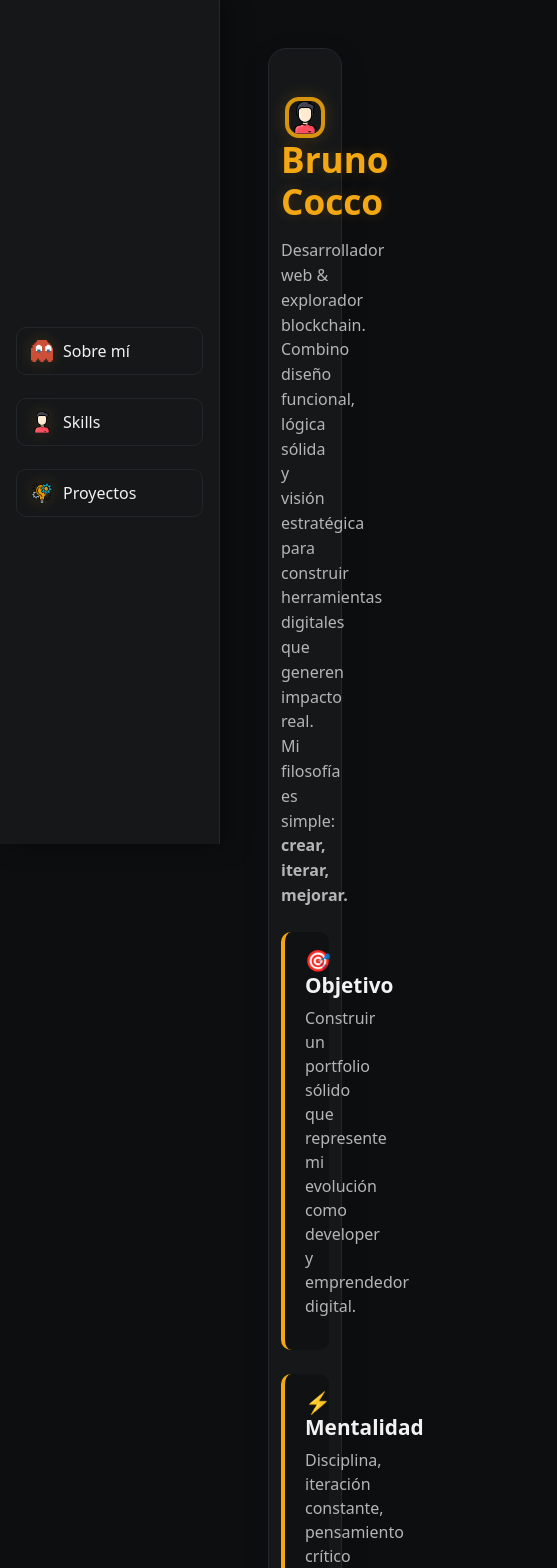
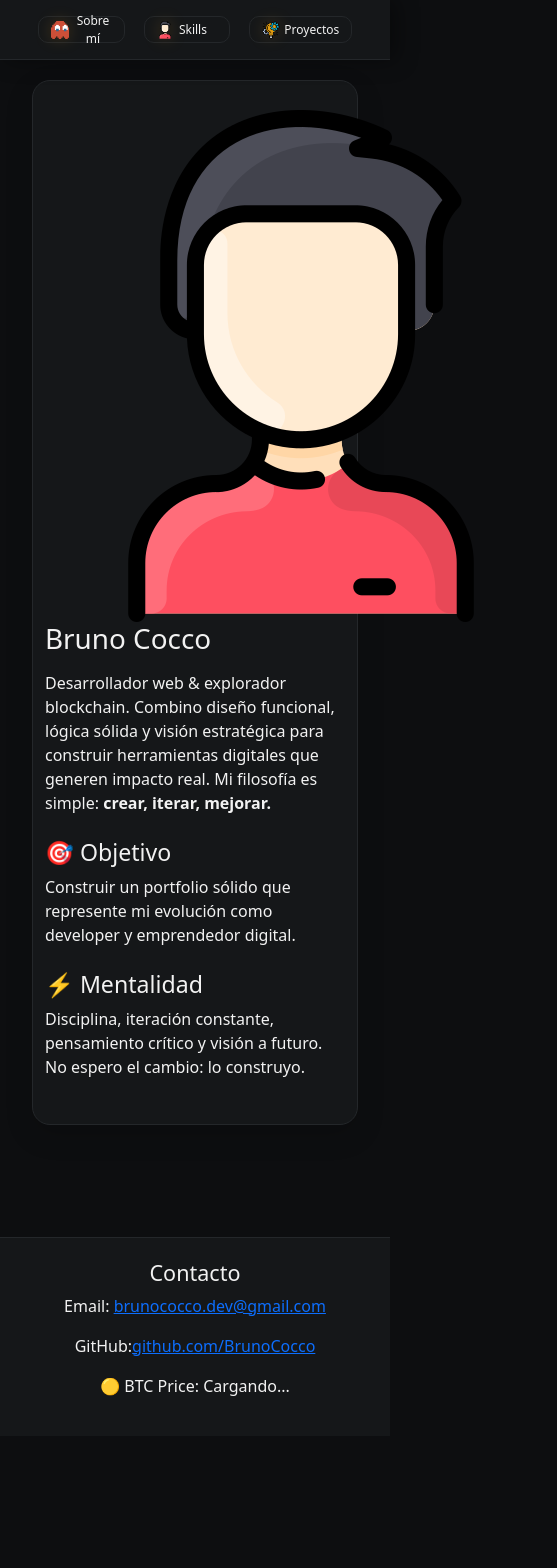
Before and after one commit to BrunoCocco/Portafolio-BC, a React (Vite) app: page / in a window 390 px wide. Shown: the top 1568 px of the page, 557 px wide, since content can reach past the window. After the commit the page ends 1436 px from the top, so only its background shows below. Built offline with nearby package versions, Linux system fonts and the light colour scheme; no server answers.

Commit message:
responsive

```diff
--- a/src/App.css
+++ b/src/App.css
@@ -1,6 +1,5 @@
 /* ============================================================
-   🟡 BITCOIN PORTFOLIO – SIDEBAR EDITION
-   Tech · Elegante · Profesional · Web3 Style
+   🟡 BITCOIN PORTFOLIO – FULL RESPONSIVE EDITION
 ============================================================ */
 
 :root {
@@ -16,17 +15,18 @@
 
   --border: #24272A;
 
+  --sidebar-w: 220px;
+
   --shadow-soft: 0 10px 28px rgba(0, 0, 0, 0.15);
 
-  --f-title: clamp(2.2rem, 3vw, 3.4rem);
-  --f-sub: clamp(1.3rem, 2vw, 1.6rem);
-  --f-text: clamp(1rem, 1.4vw, 1.15rem);
-
-  --sidebar-w: 220px;
+  /* 🎯 Escala automática según pantalla */
+  --f-title: clamp(1.8rem, 3.2vw, 3.2rem);
+  --f-sub: clamp(1.2rem, 1.9vw, 1.55rem);
+  --f-text: clamp(.95rem, 1.3vw, 1.14rem);
 }
 
 /* ============================================================
-   🔹 BASE
+   BASE
 ============================================================ */
 html, body, #root {
   margin: 0;
@@ -34,26 +34,24 @@ html, body, #root {
   min-height: 100%;
   background: var(--bg-dark);
   color: var(--text-light);
-  font-family: "Poppins", system-ui, sans-serif;
+  font-family: Poppins, system-ui, sans-serif;
 }
 
 /* ============================================================
-   🧠 LAYOUT SIN SOLAPES
+   FIX RESPONSIVE LAYOUT
 ============================================================ */
-
 .app-main {
   min-height: 100vh;
-  padding: 3rem;
+  padding: 3rem 2rem;
   margin-left: var(--sidebar-w);
   display: flex;
   justify-content: center;
-  align-items: flex-start;   /* El contenido inicia arriba */
+  align-items: flex-start;
 }
 
 /* ============================================================
-   🟨 SIDEBAR - HEADER IZQUIERDO
+   SIDEBAR DESKTOP
 ============================================================ */
-
 .crypto-header {
   position: fixed;
   top: 0;
@@ -62,45 +60,38 @@ html, body, #root {
   height: 100vh;
   background: var(--card-bg);
   border-right: 1px solid var(--border);
-
   display: flex;
   flex-direction: column;
   justify-content: center;
+  padding: 1rem;
   gap: 2rem;
-  padding: 1rem;
-
-  box-shadow: 6px 0px 24px rgba(0,0,0,0.4);
+  box-shadow: 6px 0 22px rgba(0,0,0,0.4);
 }
 
-/* Columna de botones */
 .nav-container {
   display: flex;
   flex-direction: column;
-  width: 100%;
-  gap: 1.4rem;
+  gap: 1.2rem;
 }
 
 .nav-btn {
+  display: flex;
   width: 100%;
-  display: flex;
+  gap: .6rem;
   align-items: center;
-  gap: .6rem;
-  padding: .7rem .9rem;
-
+  padding: .7rem 1rem;
   border-radius: 10px;
   border: 1px solid var(--border);
   background: var(--card-bg);
-
   color: var(--text-light);
   font-weight: 500;
-  transition: 0.25s ease;
+  transition: .25s ease;
 }
 
 .nav-btn:hover {
   border-color: var(--btc-gold);
+  transform: translateX(6px);
   color: var(--btc-gold);
-  transform: translateX(6px);
-  text-shadow: 0 0 6px var(--btc-glow);
   cursor: pointer;
 }
 
@@ -110,180 +101,33 @@ html, body, #root {
 }
 
 /* ============================================================
-   🧑‍🚀 SECCIÓN BRUNO
+   🔥 MAIN SECTIONS RESPONSIVE
 ============================================================ */
-
-.bruno-section {
-  width: min(880px, 92%);
+.bruno-section,
+.skills-section {
+  width: min(900px, 92%);
+  padding: 2.8rem;
   margin: auto;
-  padding: 3rem;
   background: var(--card-bg);
   border-radius: 18px;
   border: 1px solid var(--border);
   box-shadow: var(--shadow-soft);
 }
 
-.bruno-img {
-  width: 85%;
-  max-width: 280px;
-  border-radius: 14px;
-  border: 4px solid var(--btc-soft);
-  transition: 0.25s ease;
-  box-shadow: 0 0 18px var(--btc-glow);
-}
-
-.bruno-img:hover {
-  transform: scale(1.05);
-  filter: brightness(1.08);
-}
-
-.bruno-title {
-  font-size: var(--f-title);
-  font-weight: 700;
-  color: var(--btc-gold);
-  text-shadow: 0 0 14px var(--btc-glow);
-}
-
-.bruno-desc {
-  font-size: var(--f-text);
-  color: var(--text-mid);
-  line-height: 1.55;
-  max-width: 600px;
-}
-
-/* === BLOQUES === */
-.bruno-block {
-  background: #101113;
-  border-left: 4px solid var(--btc-gold);
-  padding: 16px 20px;
-  border-radius: 10px;
-  margin-top: 1.2rem;
-  transition: .25s ease;
-}
-
-.bruno-block:hover {
-  transform: translateX(6px);
-  border-color: var(--btc-soft);
-}
-
-.block-title {
-  font-size: var(--f-sub);
-  font-weight: 600;
-}
-
-.block-text {
-  font-size: 1rem;
-  color: var(--text-mid);
+/* ============================================================
+   GRID RESPONSIVE
+============================================================ */
+.skills-grid {
+  display: grid;
+  gap: 1.4rem;
+  grid-template-columns: repeat(auto-fit, minmax(240px, 1fr));
 }
 
 /* ============================================================
-   🟡 SKILLS SECTION – Bitcoin Portfolio Edition
-   Estilo consistente con el layout actual
+   FOOTER NORMAL
 ============================================================ */
-
-.skills-section {
-  width: min(950px, 90%);
-  background: var(--card-bg);
-  border: 1px solid var(--border);
-  border-radius: 18px;
-  padding: 3rem;
-  margin: auto;
-  box-shadow: var(--shadow-soft);
-  animation: fadeIn 0.5s ease-out;
-}
-
-/* Título principal de sección */
-.skills-title {
-  font-size: var(--f-title);
-  font-weight: 700;
-  color: var(--btc-gold);
-  text-shadow: 0 0 14px var(--btc-glow);
-  margin-bottom: 1rem;
-}
-
-/* Intro */
-.skills-intro {
-  font-size: var(--f-text);
-  color: var(--text-mid);
-  max-width: 650px;
-  line-height: 1.6;
-  margin-bottom: 2rem;
-}
-
-/* Bloques destacados */
-.skills-block {
-  background: #101113;
-  border-left: 4px solid var(--btc-gold);
-  padding: 16px 22px;
-  border-radius: 10px;
-  margin: 2rem 0;
-  transition: .25s ease;
-}
-
-.skills-block:hover {
-  transform: translateX(6px);
-  border-color: var(--btc-soft);
-}
-
-.skills-sub {
-  font-size: var(--f-sub);
-  font-weight: 600;
-  margin-bottom: 6px;
-}
-
-/* GRID DE SKILLS */
-.skills-grid {
-  margin-top: 2rem;
-  display: grid;
-  gap: 1.2rem;
-  grid-template-columns: repeat(auto-fit, minmax(240px, 1fr));
-}
-
-/* Cada tarjeta */
-.skill-card {
-  background: #121315;
-  border-radius: 12px;
-  padding: 1.2rem;
-  border: 1px solid var(--border);
-  transition: 0.25s ease;
-}
-
-.skill-card:hover {
-  border-color: var(--btc-gold);
-  transform: translateY(-4px);
-  box-shadow: 0 0 14px var(--btc-glow);
-}
-
-.skill-card h3 {
-  color: var(--btc-gold);
-  margin-bottom: 6px;
-}
-
-.skill-card p {
-  color: var(--text-mid);
-  font-size: .95rem;
-  line-height: 1.4;
-}
-
-/* Animación suave */
-@keyframes fadeIn {
-  from { opacity: 0; transform: translateY(18px); }
-  to   { opacity: 1; transform: translateY(0); }
-}
-
-
-
-
-
-
-
-/* ============================================================
-   🟣 FOOTER NORMAL
-============================================================ */
-
 .footer-crypto {
   width: 100%;
-  height: auto;
   padding: 1.4rem 0;
   margin-top: 4rem;
   text-align: center;
@@ -291,27 +135,61 @@ html, body, #root {
   border-top: 1px solid var(--border);
 }
 
-.footer-title {
-  font-size: .9rem;
-  color: var(--btc-gold);
-  margin-bottom: 6px;
-  letter-spacing: 1.3px;
-  font-weight: 600;
+/* ============================================================
+   📱 RESPONSIVE ADAPTIVE BREAKPOINTS
+============================================================ */
+
+/* TABLETS - Sidebar más angosto */
+@media (max-width: 1024px) {
+  :root {
+    --sidebar-w: 160px;
+  }
 }
 
-.footer-item {
-  font-size: .85rem;
-  color: var(--text-mid);
-  margin: 2px;
+/* 📱 MOBILE MODE – Sidebar se convierte en Navbar */
+@media (max-width: 768px) {
+
+  .crypto-header {
+    position: fixed;
+    width: 100%;
+    height: 60px;
+    flex-direction: row;
+    justify-content: center;
+    gap: 1rem;
+    top: 0;
+    left: 0;
+    border-right: none;
+    border-bottom: 1px solid var(--border);
+  }
+
+  .nav-container {
+    flex-direction: row;
+  }
+
+  .btn-icon {
+    width: 18px;
+  }
+
+  .nav-btn {
+    padding: .5rem .7rem;
+    font-size: .85rem;
+  }
+
+  .app-main {
+    margin-left: 0;
+    padding-top: 5rem;
+  }
+
+  .bruno-section,
+  .skills-section {
+    padding: 1.8rem;
+  }
 }
 
-.footer-item a {
-  text-decoration: none;
-  color: var(--btc-gold);
-  font-weight: 600;
-  transition: .25s ease;
+/* EXTRA SMALL SCREENS */
+@media (max-width: 420px) {
+  .nav-btn {
+    font-size: .75rem;
+    gap: .3rem;
+  }
 }
-
-.footer-item a:hover {
-  color: var(--text-light);
-}
--- a/src/component/Footer.jsx
+++ b/src/component/Footer.jsx
@@ -1,34 +1,30 @@
-// src/component/Footer.jsx
 // =============================================
-// 🧿 Footer de contacto
-// - Fijo abajo
-// - Estilo "Crypto Futuro"
-// - Contiene info de contacto y redes
+// 🟠 Footer con precio BTC Live
 // =============================================
+import useBTCPrice from "../hooks/useBTCPrice.js";
 
 function Footer() {
+  const btc = useBTCPrice();
+
   return (
     <footer className="footer-crypto">
       <div className="footer-inner">
         <h4 className="footer-title">Contacto</h4>
 
         <p className="footer-item">
-          Email: <a href="mailto:brunococco.dev@gmail.com">brunococco.dev@gmail.com</a>
+          Email:{" "}
+          <a href="mailto:brunococco.dev@gmail.com">brunococco.dev@gmail.com</a>
         </p>
 
         <p className="footer-item">
-          Teléfono: <a href="tel:+34123456789">+34 123 456 789</a>
+          GitHub:
+          <a href="https://github.com/BrunoCocco" target="_blank">
+            github.com/BrunoCocco
+          </a>
         </p>
 
         <p className="footer-item">
-          GitHub:{" "}
-          <a
-            href="https://github.com/BrunoCocco"
-            target="_blank"
-            rel="noreferrer"
-          >
-            github.com/BrunoCocco
-          </a>
+          🟡 BTC Price: {btc ? `$${btc}` : "Cargando..."}
         </p>
       </div>
     </footer>
--- a/src/component/Header.jsx
+++ b/src/component/Header.jsx
@@ -35,8 +35,9 @@ function Header({ setVista }) {
 
         {/* === PROYECTOS – AÚN NO DISPONIBLE === */}
         <button
+        onClick={() => setVista("Proyectos")}
+
           className="nav-btn nav-disabled"
-          disabled
         >
           <img src={proyecto} alt="Icono proyectos" className="btn-icon" />
           Proyectos
--- /dev/null
+++ b/src/hooks/useBTCPrice.js
@@ -0,0 +1,26 @@
+import { useEffect, useState } from "react";
+
+function useBTCPrice() {
+  const [precio, setPrecio] = useState(null);
+
+  async function fetchPrecio() {
+    try {
+      const res = await fetch(
+        "https://api.coinbase.com/v2/prices/BTC-USD/spot"
+      );
+      const data = await res.json();
+      setPrecio(Number(data.data.amount).toLocaleString("en-US"));
+    } catch (error) {
+      console.error("❌ Error obteniendo BTC:", error);
+    }
+  }
+
+  useEffect(() => {
+    fetchPrecio();
+    const intervalo = setInterval(fetchPrecio, 20000); // cada 20s
+    return () => clearInterval(intervalo);
+  }, []);
+
+  return precio;
+}
+export default useBTCPrice;
--- /dev/null
+++ b/src/hooks/useGithubRepos.js
@@ -0,0 +1,32 @@
+import { useEffect, useState } from "react";
+
+function useGithubRepos(username) {
+  const [repos, setRepos] = useState([]);
+
+  useEffect(() => {
+    async function fetchRepos() {
+      try {
+        const res = await fetch(
+          `https://api.github.com/users/${username}/repos`
+        );
+        const data = await res.json();
+
+        // FILTRO inteligente: evita basura
+        const filtrados = data.filter((repo) =>
+          /solidity|web3|js|HTML|Bootstrap|hardhat|blockchain|dapp|smart/i.test(
+            repo.description || repo.name
+          )
+        );
+
+        setRepos(filtrados);
+      } catch (err) {
+        console.error("❌ Error obteniendo repos:", err);
+      }
+    }
+    fetchRepos();
+  }, [username]);
+
+  return repos;
+}
+
+export default useGithubRepos;
--- /dev/null
+++ b/src/layouts/VistaProyectos.jsx
@@ -0,0 +1,33 @@
+import useGithubRepos from "../hooks/useGithubRepos";
+
+function Proyectos() {
+  const repos = useGithubRepos("BrunoCocco");
+
+  return (
+    <section className="skills-section container">
+      <h1 className="skills-title">Proyectos Web3</h1>
+
+      {repos.length === 0 && <p>Cargando repositorios...</p>}
+
+      <div className="skills-grid">
+        {repos.map((repo) => (
+          <article key={repo.id} className="skill-card">
+            <h3>📦 {repo.name}</h3>
+            <p>{repo.description || "Repositorio sin descripción"}</p>
+
+            <a
+              href={repo.html_url}
+              className="btn-proyecto"
+              target="_blank"
+              rel="noreferrer"
+            >
+              🔗 Ver Código
+            </a>
+          </article>
+        ))}
+      </div>
+    </section>
+  );
+}
+
+export default Proyectos;
```
Also changed, not shown: src/App.jsx (+12 -13 lines), src/layouts/VistaBruno.jsx (+9 -18 lines).
